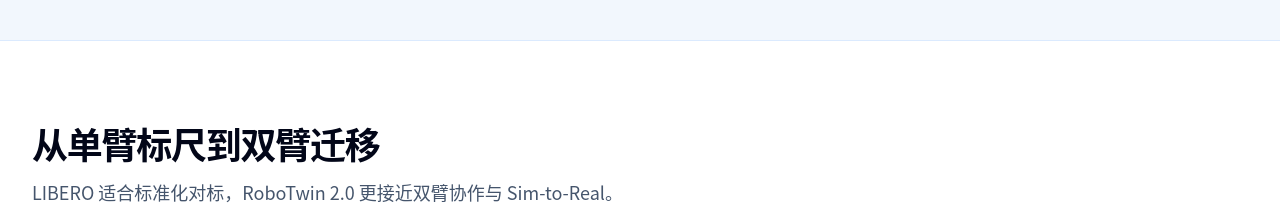
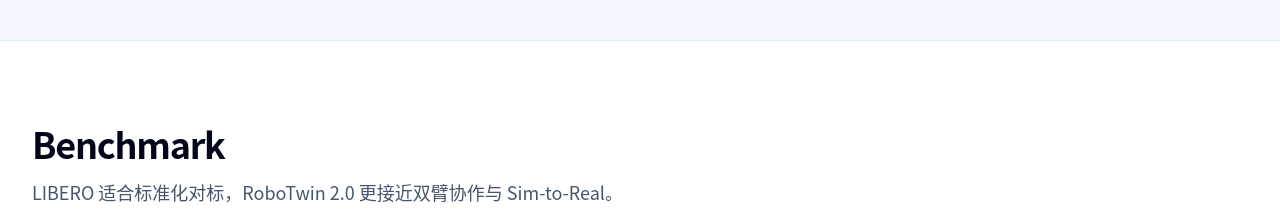
Before and after one commit to charming0668/ego, a Next.js app: page / in a window 1280 px wide. Shown: the part 3560-3776 px from the top of the page. Built offline with nearby package versions, Linux system fonts and the light colour scheme.

Commit message:
chore: rename benchmark section title to Benchmark

```diff
--- a/components/interactive/benchmark-switcher.tsx
+++ b/components/interactive/benchmark-switcher.tsx
@@ -16,7 +16,7 @@
     <section id="benchmarks" className="scroll-mt-20 border-b border-slate-200 bg-white py-16 sm:py-20">
       <div className="mx-auto max-w-[1440px] px-4 sm:px-6 lg:px-8">
         <SectionHeading
-          title="从单臂标尺到双臂迁移"
+          title="Benchmark"
           description="LIBERO 适合标准化对标，RoboTwin 2.0 更接近双臂协作与 Sim-to-Real。"
         />
 
```
Also changed, not shown: 1 other file (tests, documents, lock files or other folders).
